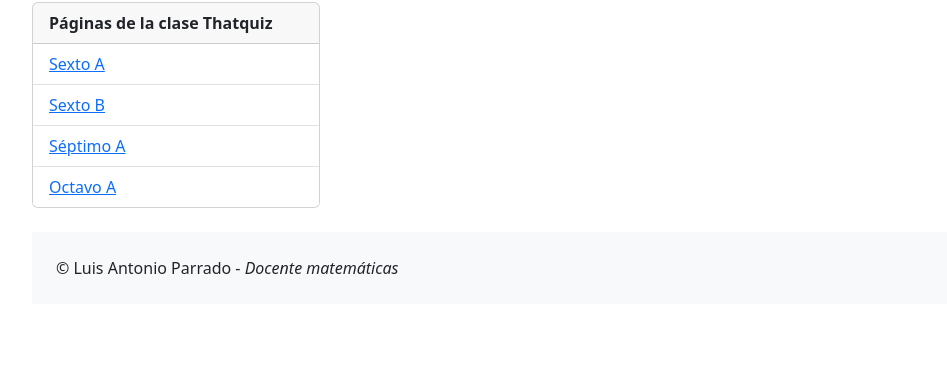
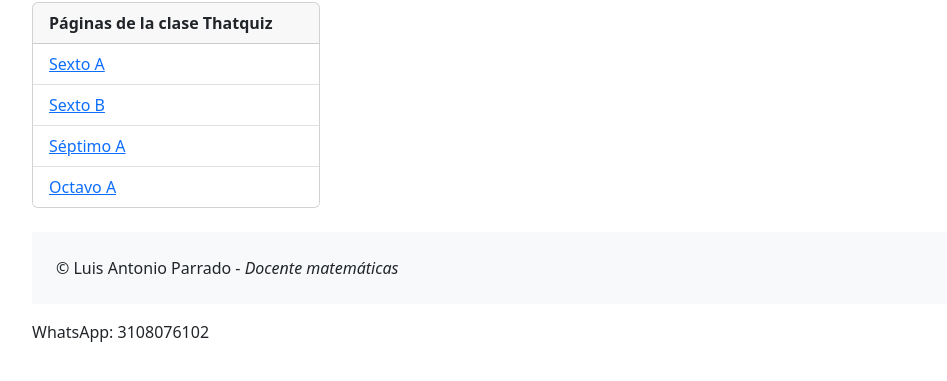
Before and after one commit to colegiopuente/math, a plain HTML site: page index.html in a window 1280 px wide. Shown: the part 269-650 px from the top of the page, without its empty margins (50-997 px from the left). Drawn offline with nearby package versions, Linux system fonts and the light colour scheme.

Commit message:
Add WhatsApp number

```diff
--- a/index.html
+++ b/index.html
@@ -50,6 +50,7 @@
       <p class="bg-light mt-4 p-4">
         © Luis Antonio Parrado - <span class="fst-italic">Docente matemáticas</span>
       </p>
+      <p><span class="fs-bolder">WhatsApp:</span> 3108076102</p>
     </div>
 
     <!-- Optional JavaScript; choose one of the two! -->
```
